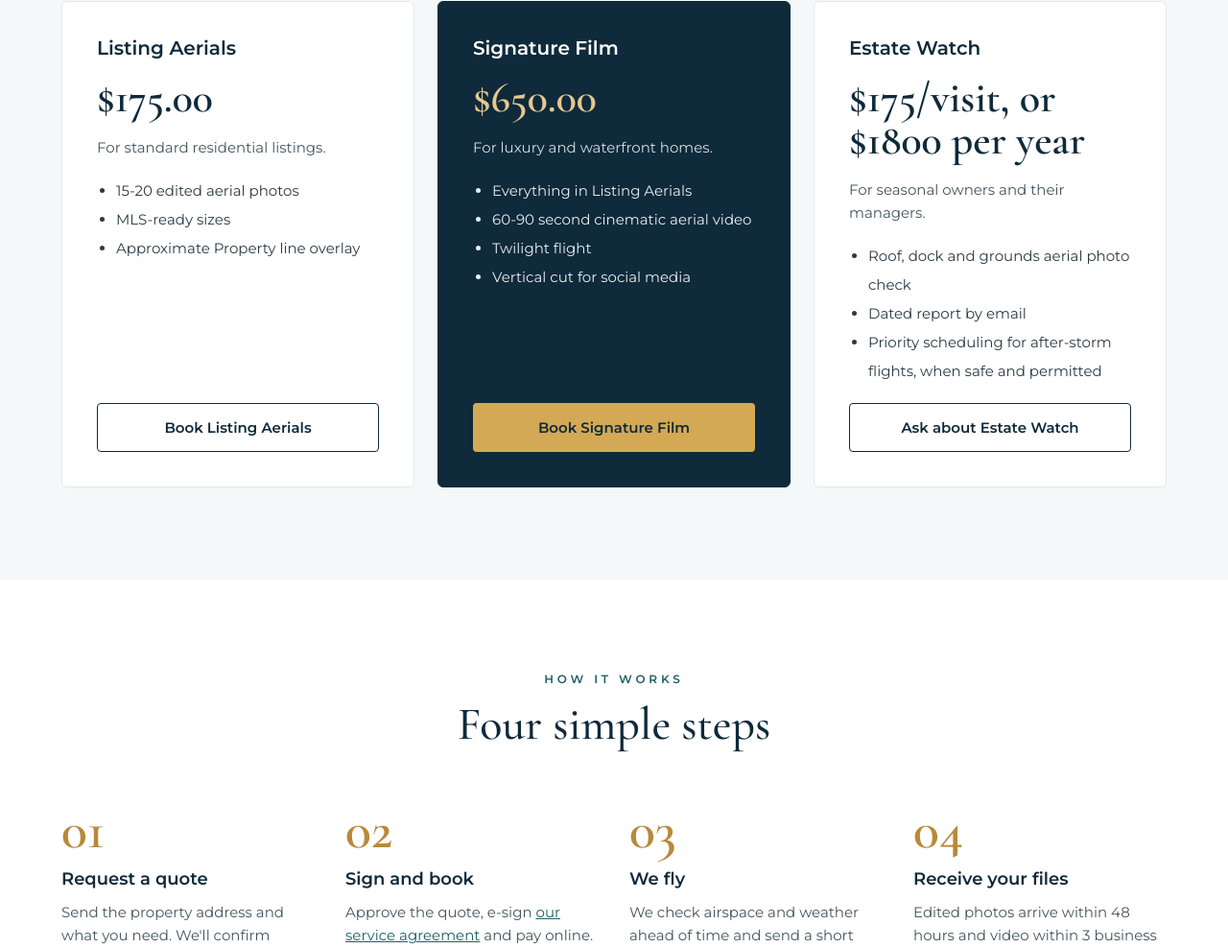
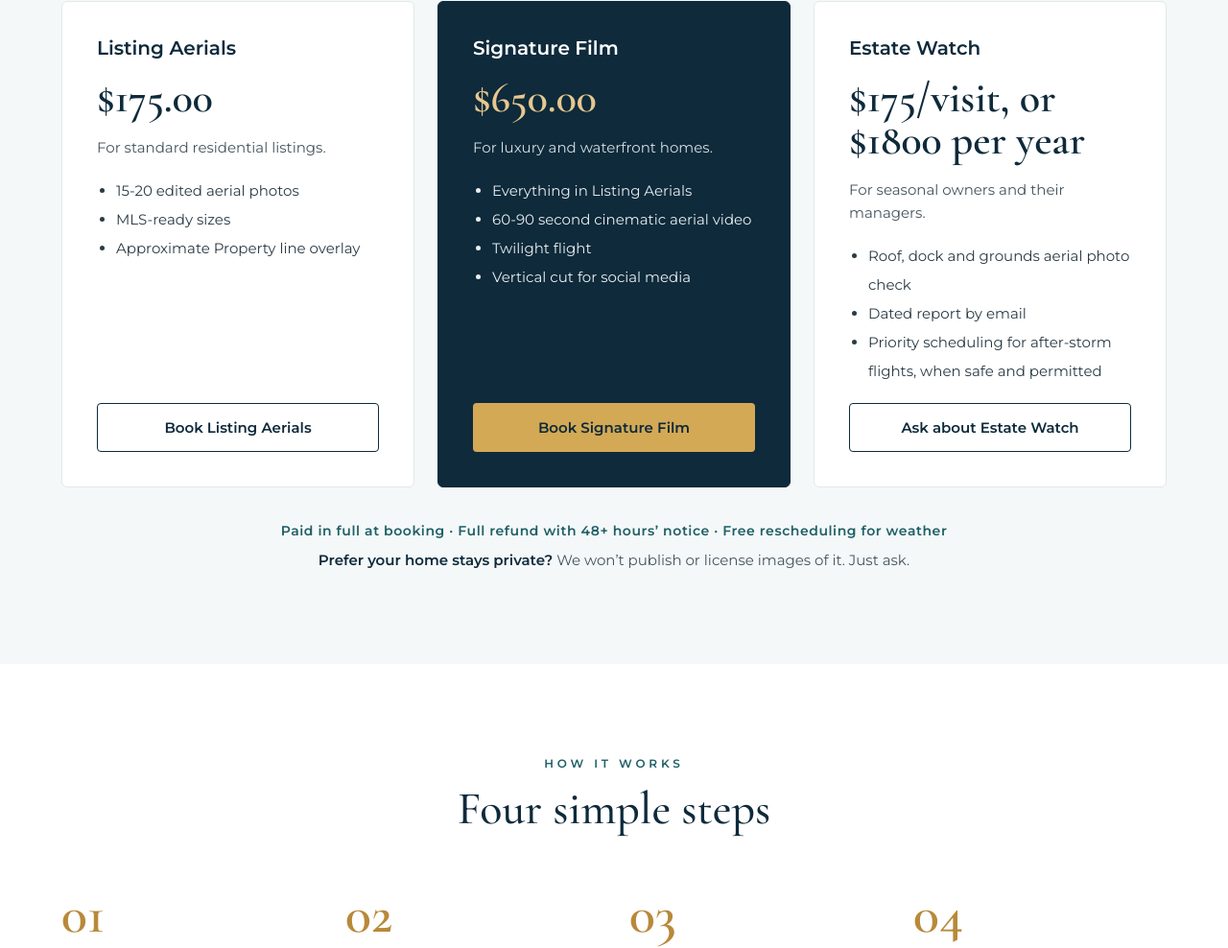
Before and after one commit to Aleibovitz/ROYALPALM, a plain HTML site: page index.html in a window 1280 px wide. Shown: the part 1812-2800 px from the top of the page at 96% size. Drawn offline with nearby package versions, Linux system fonts and the light colour scheme.

Commit message:
Enhance privacy notes and update delivery information
Added privacy notes and updated delivery text.

```diff
--- a/index.html
+++ b/index.html
@@ -90,6 +90,11 @@ p{margin:0}
 .pkg.featured ul{color:#E8EEF0}
 .pkg-top{display:flex;justify-content:space-between;align-items:center;gap:12px}
 .badge{font-size:11px;font-weight:600;letter-spacing:.2em;color:var(--navy);background:var(--gold-light);padding:6px 10px;border-radius:3px}
+
+.pkg-notes{margin-top:36px;display:flex;flex-direction:column;align-items:center;gap:10px;text-align:center}
+.policies{font-size:14px;font-weight:600;letter-spacing:.04em;color:var(--teal)}
+.privacy-note{font-size:15px;line-height:1.6;color:var(--body);max-width:640px}
+.privacy-note strong{color:var(--navy)}
 
 /* Steps */
 .steps{display:grid;gap:32px;grid-template-columns:repeat(auto-fit,minmax(260px,1fr))}
@@ -196,7 +201,7 @@ body.modal-open{overflow:hidden}
     <span>FAA Part 107 certified</span>
     <span>Fully insured</span>
     <span>Naples-based</span>
-    <span>48-hour delivery photo delivery</span>
+    <span>48-hour photo delivery</span>
   </div>
 </div>
 
@@ -284,6 +289,10 @@ body.modal-open{overflow:hidden}
         <a class="btn btn-outline" href="#contact" data-service="Estate Watch">Ask about Estate Watch</a>
       </div>
     </div>
+    <div class="pkg-notes">
+      <p class="policies">Paid in full at booking · Full refund with 48+ hours’ notice · Free rescheduling for weather</p>
+      <p class="privacy-note"><strong>Prefer your home stays private?</strong> We won’t publish or license images of it. Just ask.</p>
+    </div>
   </div>
 </section>
 
@@ -302,7 +311,7 @@ body.modal-open{overflow:hidden}
       <div class="step">
         <div class="step-num">02</div>
         <h3>Sign and book</h3>
-        <p>Approve the quote, e-sign <a href="/docs/serviceagreement.pdf" class="open-modal" data-title="Client Services Agreement">our service agreement</a> and pay online. Your date is reserved once payment is received.</p>
+        <p>Approve the quote, e-sign <a href="/docs/serviceagreement.pdf" class="open-modal" data-title="Client Services Agreement">our service agreement</a> and pay in full online. Your date is reserved once payment is received.</p>
       </div>
       <div class="step">
         <div class="step-num">03</div>
```
